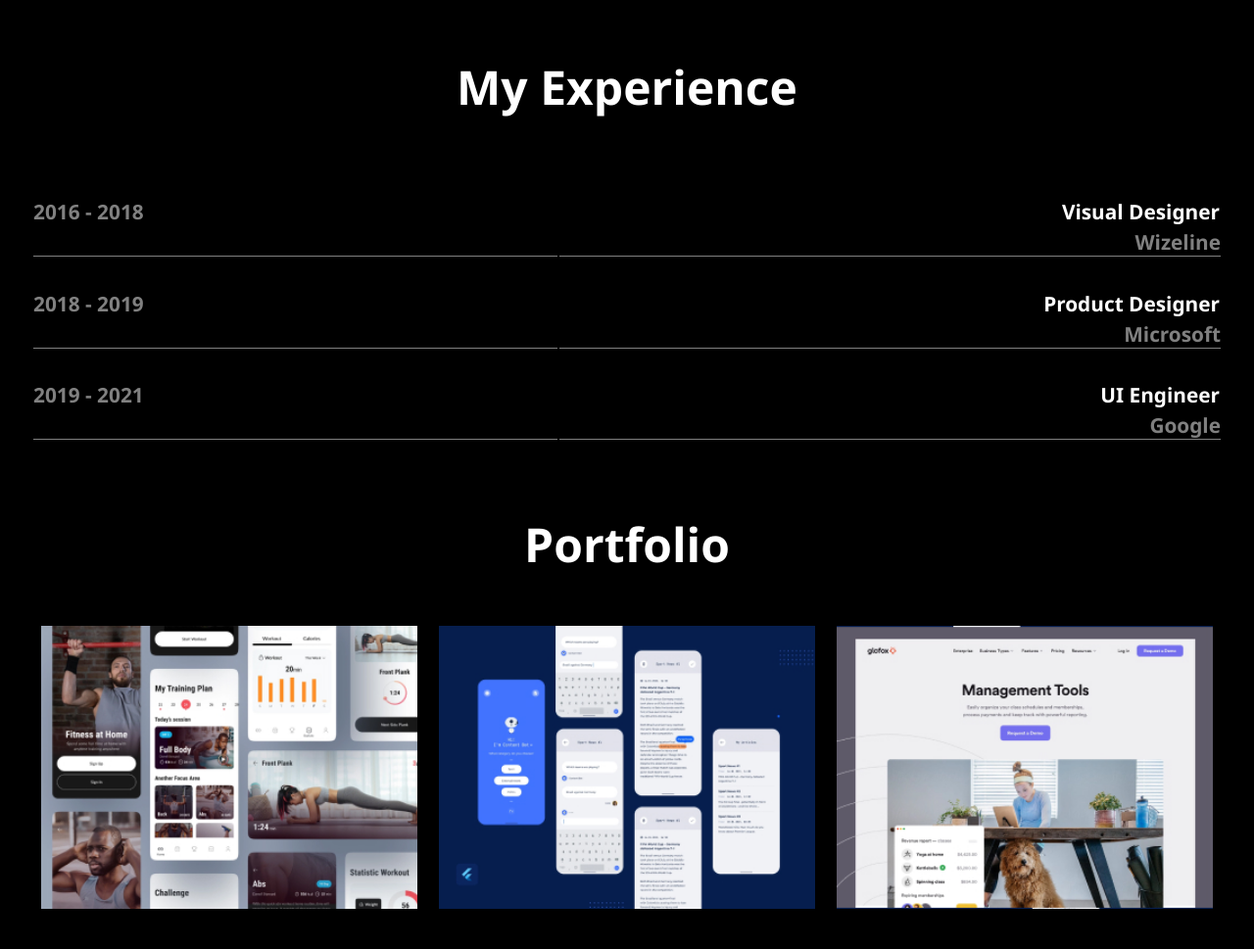
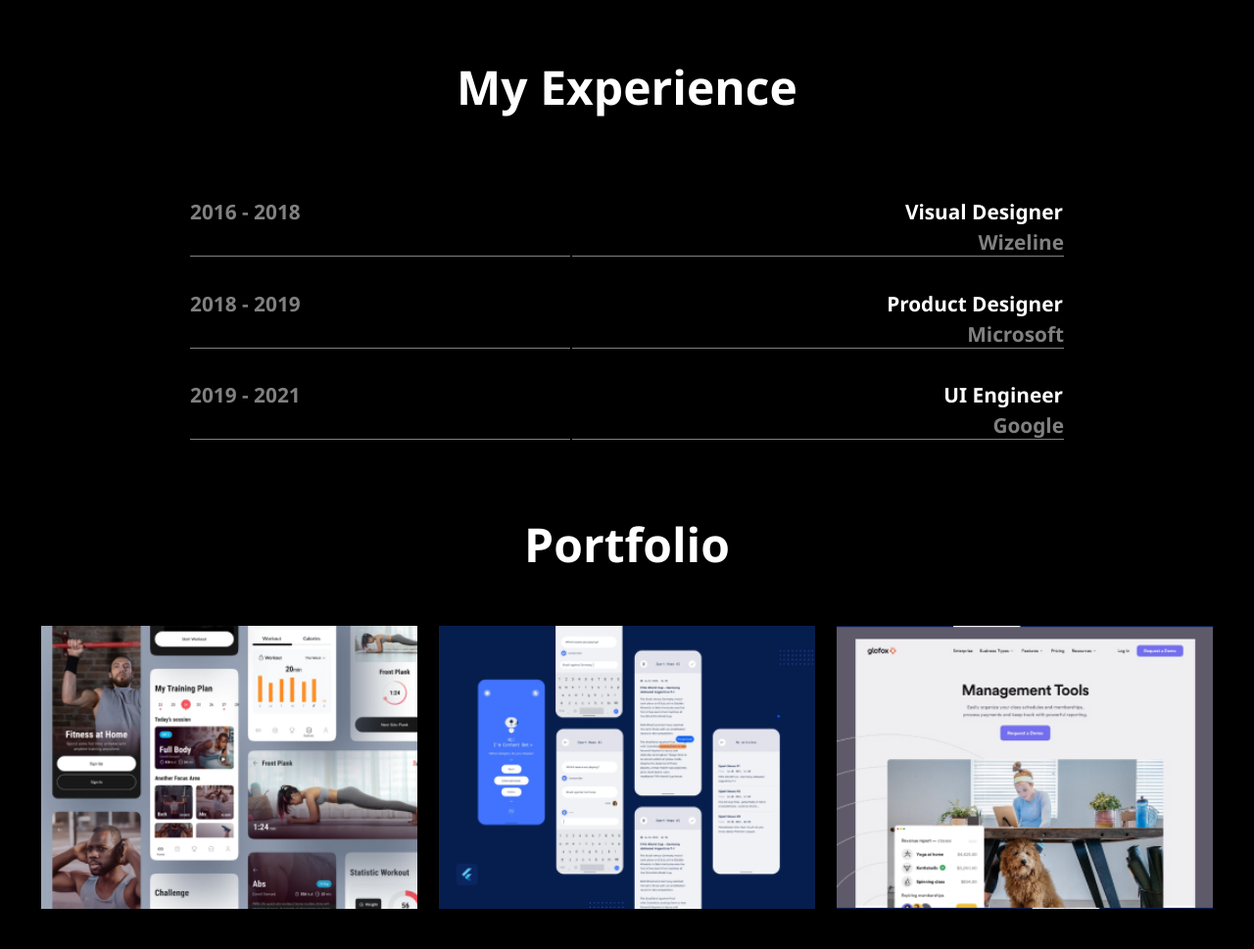
Before and after one commit to jdiomarg/Portafolio, a plain HTML site: page index.htm in a window 1280 px wide. Shown: the part 2289-3258 px from the top of the page at 98% size. Drawn offline with Linux system fonts and the light colour scheme.

Commit message:
cambio tabla My Experience

```diff
--- a/css/style.css
+++ b/css/style.css
@@ -856,8 +856,8 @@
     .table {
         display: inline;
         width: 100%;
-        padding-left: 2em;
-        padding-right: 2em;
+        padding-left: 12em;
+        padding-right: 12em;
         color: gray;
         border-color: gray;
 
@@ -961,6 +961,3 @@
     }
 
     }
-
-
-}
```
